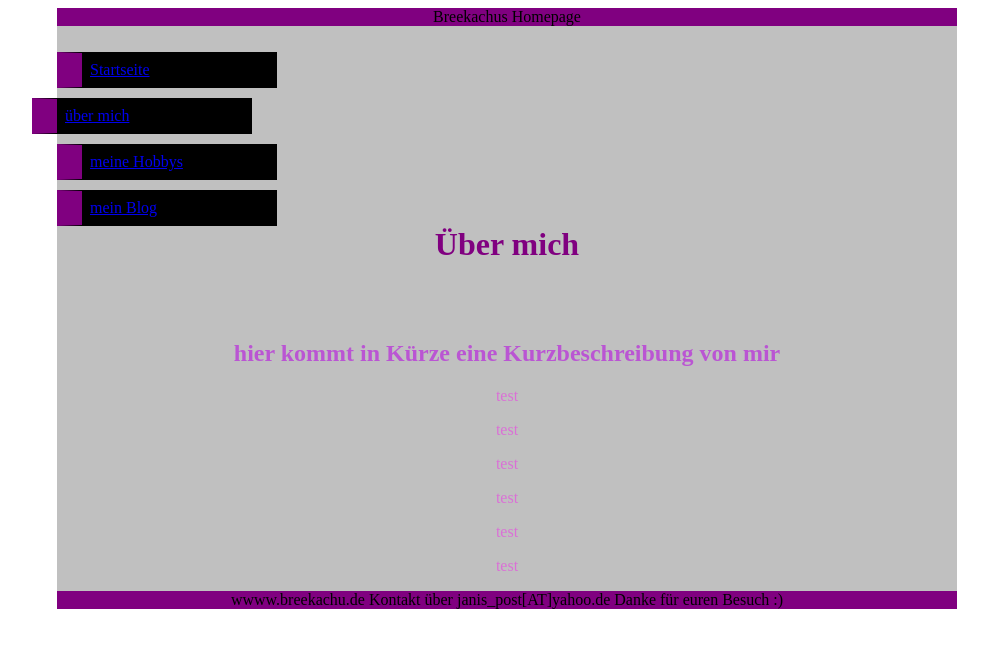
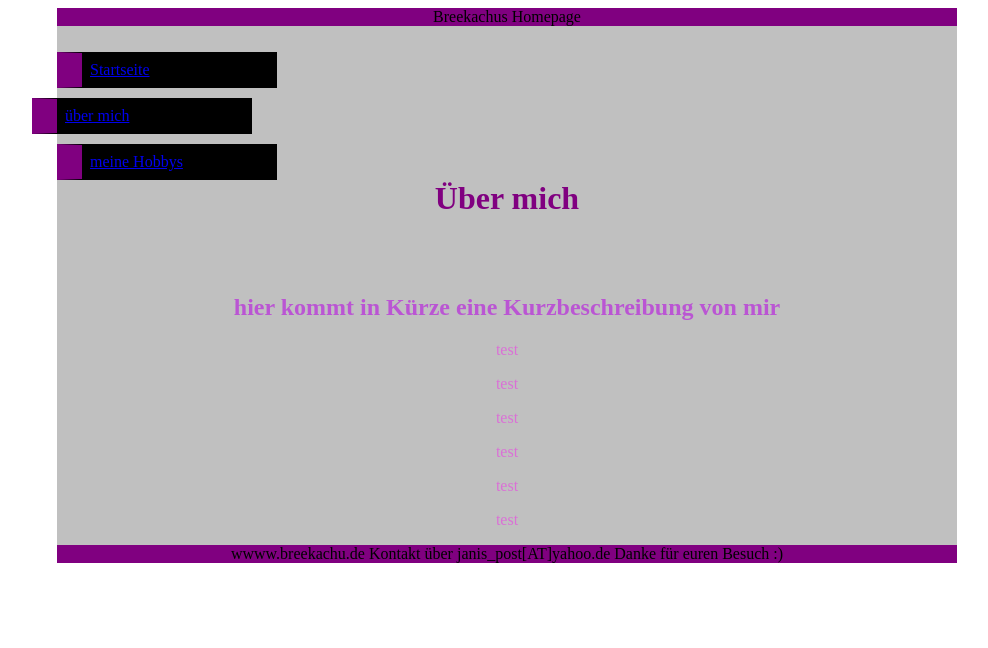
Before and after one commit to Breekachux3/breekachus-homepage, a plain HTML site: page ueber-mich.html in a window 1280 px wide. Shown: the whole page, without its empty margins (133-1121 px from the left). Drawn offline with Linux system fonts and the light colour scheme.

Commit message:
korrektur

```diff
--- a/ueber-mich.html
+++ b/ueber-mich.html
@@ -19,7 +19,6 @@ content="kurzbeschreibung">
   <li><a href="ueber-mich.html">über mich<a/></li>
   </div>
     <li><a href="meine-hobbies.html">meine Hobbys</a></li>
-    <li><a href="mein-blog.html">mein Blog</a></li>
   </ul>
 </div>
 <h1>Über mich</h1>
```
